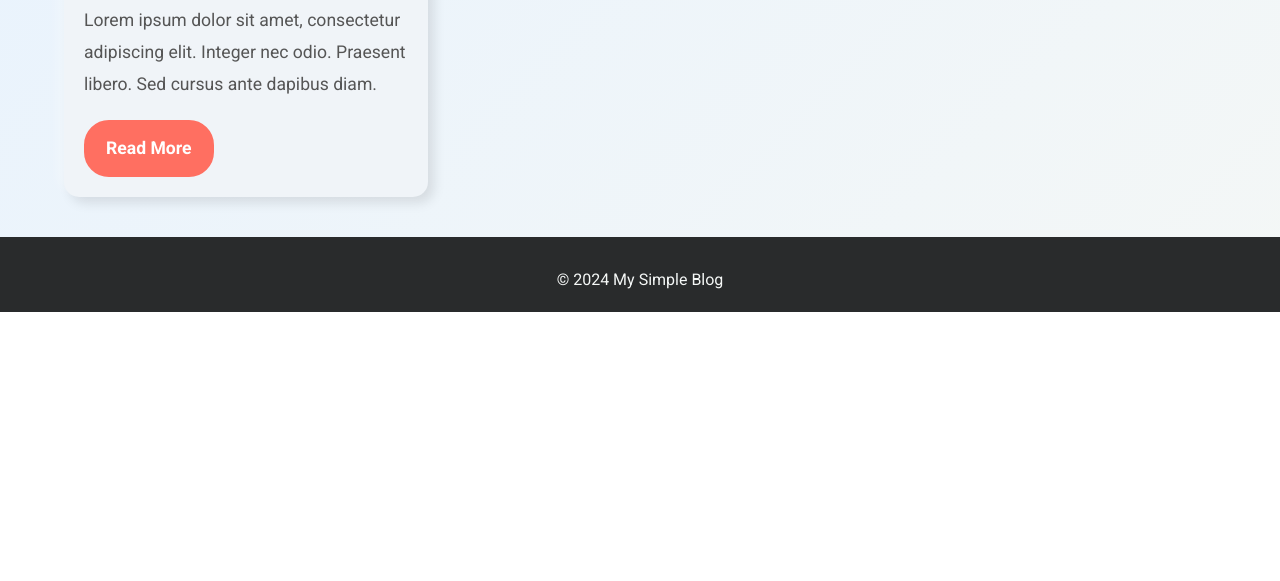
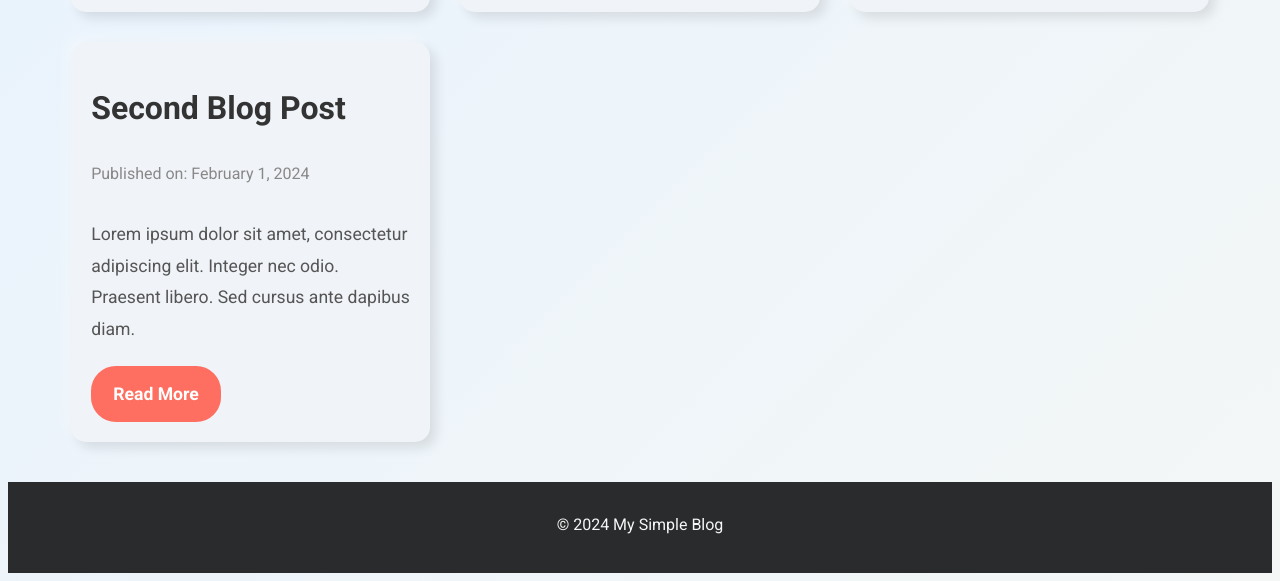
Before and after one commit to akshay0611/Simple-Blog-Website, a plain HTML site: page index.html in a window 1280 px wide. Shown: the part 614-1195 px from the top of the page. Before the commit the page ends 926 px from the top, so only its background shows below. Drawn offline with Linux system fonts and the light colour scheme.

Commit message:
Update style.css

```diff
--- a/style.css
+++ b/style.css
@@ -1,6 +1,6 @@
 /* Resetting some default styles */
 * {
-    margin: 0;
+    margin: ;
     padding: 0;
     box-sizing: border-box;
 }
```
